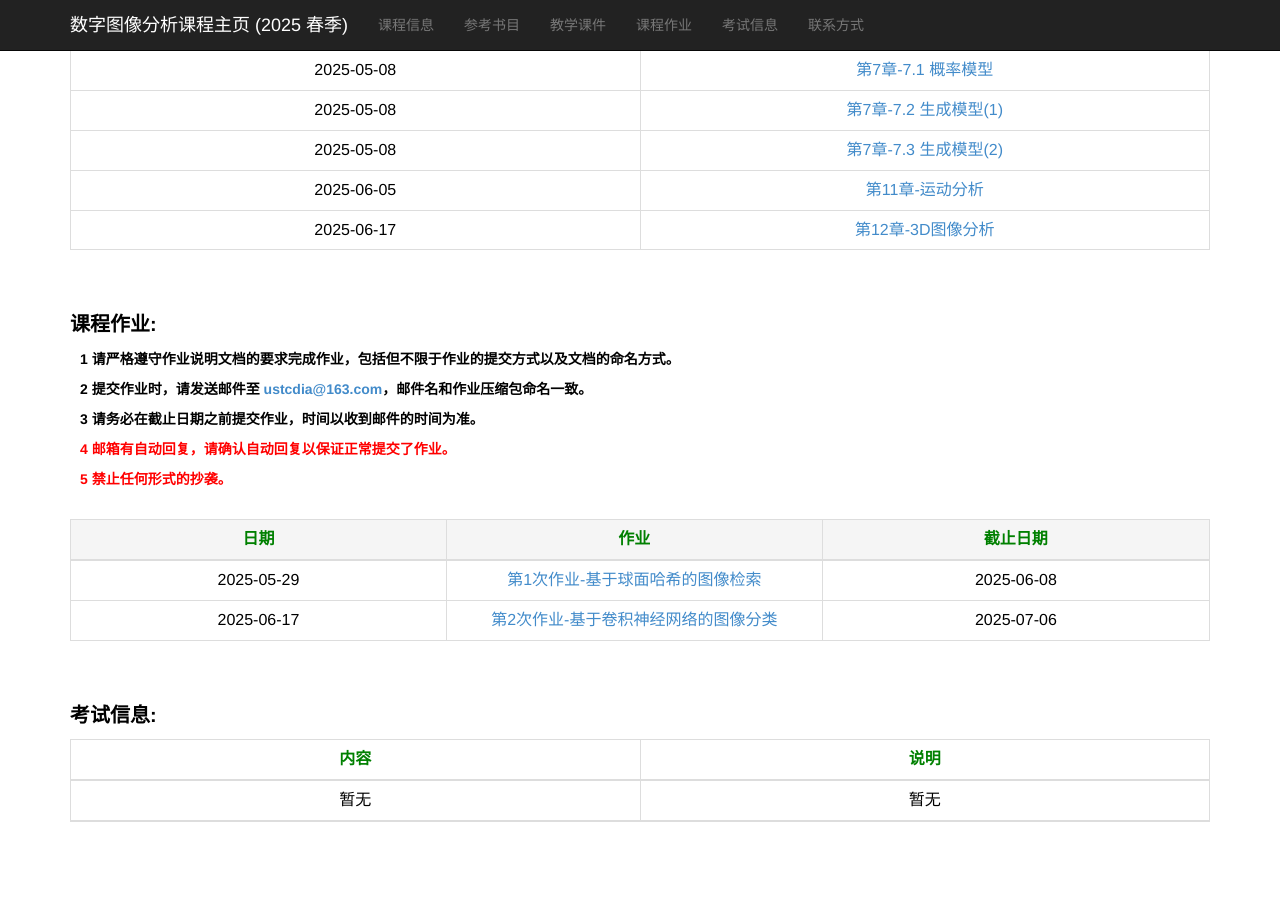
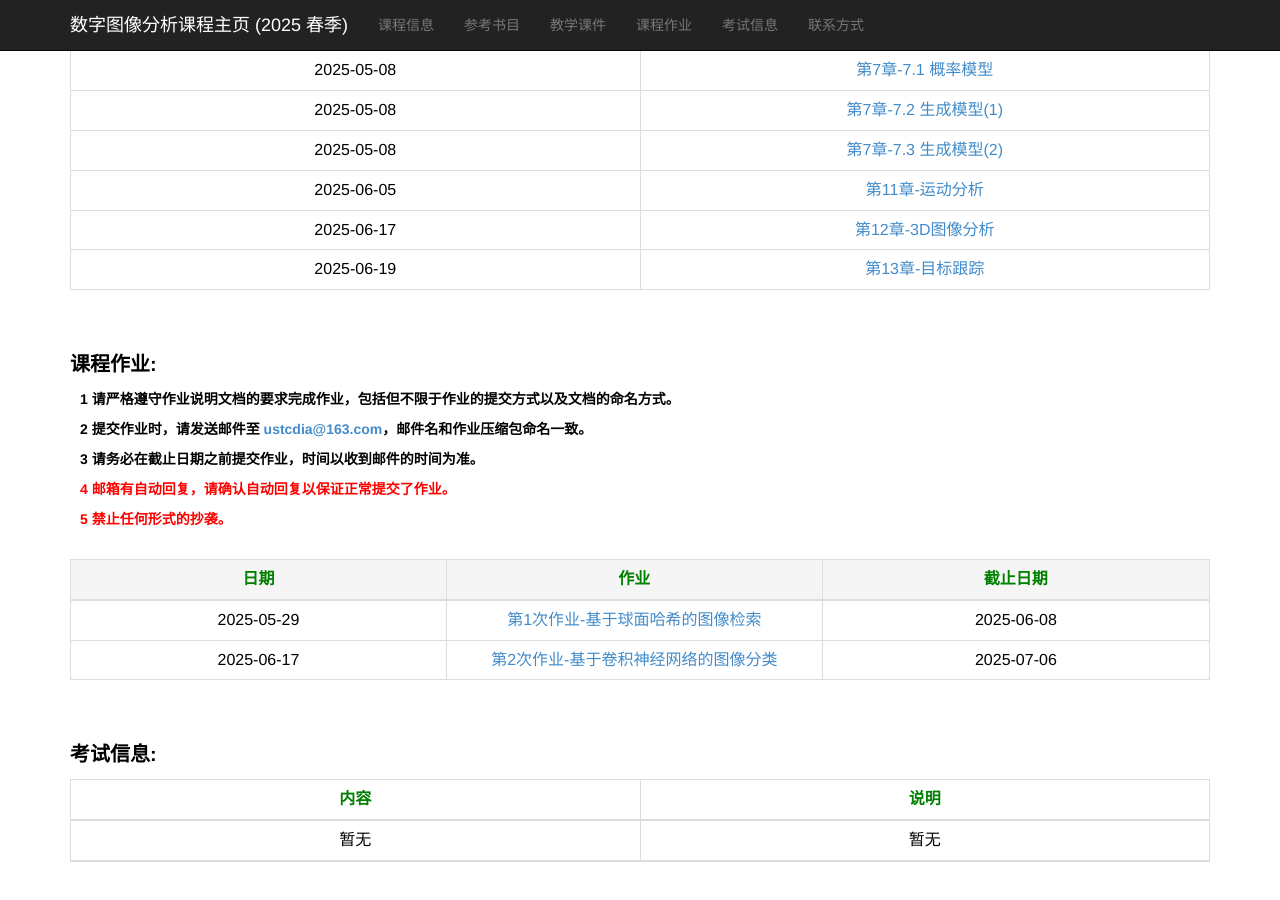
Before and after one commit to ustc-dia/ustc-dia.github.io, a Jekyll site: the page index.html, which Jekyll copies as it is, in a window 1280 px wide and 900 px high, scrolled down 1232 px. Built offline with Jekyll 4.4.1, drawn with Linux system fonts in a browser that asks for light colours.

Commit message:
Update index.html

```diff
--- a/index.html
+++ b/index.html
@@ -253,11 +253,13 @@
                     <td><a href="./slides_2025_spring/第10章 3D图像分析.pdf" target="_blank">第12章-3D图像分析</a></td>
                 </tr>
 
+
+                <tr>
+                    <td>2025-06-19</td>
+                    <td><a href="./slides_2025_spring/第13章 目标跟踪.pdf" target="_blank">第13章-目标跟踪</a></td>
+                </tr>
+
                 <!--
-                <tr>
-                    <td>2024-12-26</td>
-                    <td><a href="./slides_2024_autumn/第13章 目标跟踪.pdf" target="_blank">第13章-目标跟踪</a></td>
-                </tr>
                 <tr>
                     <td>2025-1-2</td>
                     <td><a href="./slides_2024_autumn/第11章 基于概率图模型的图像分析.pdf" target="_blank">第11章 基于概率图模型的图像分析</a></td>
```
